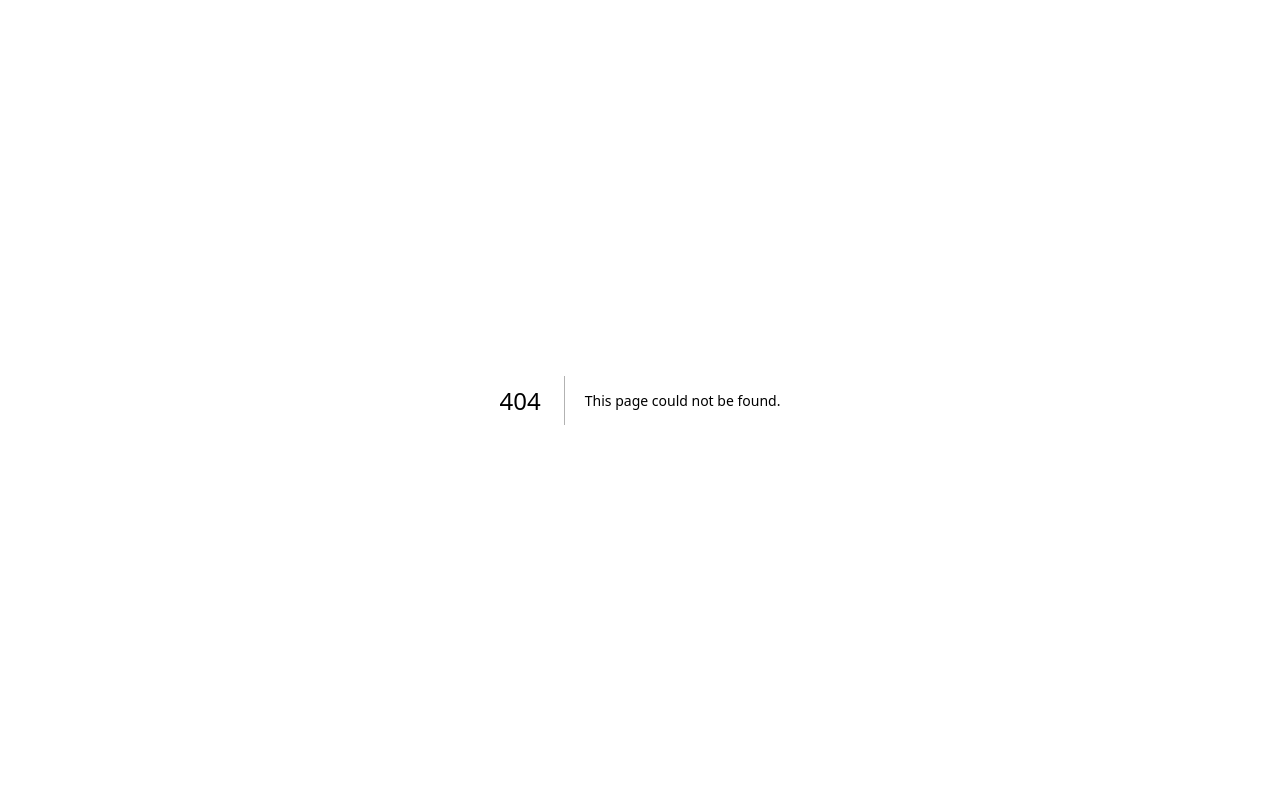
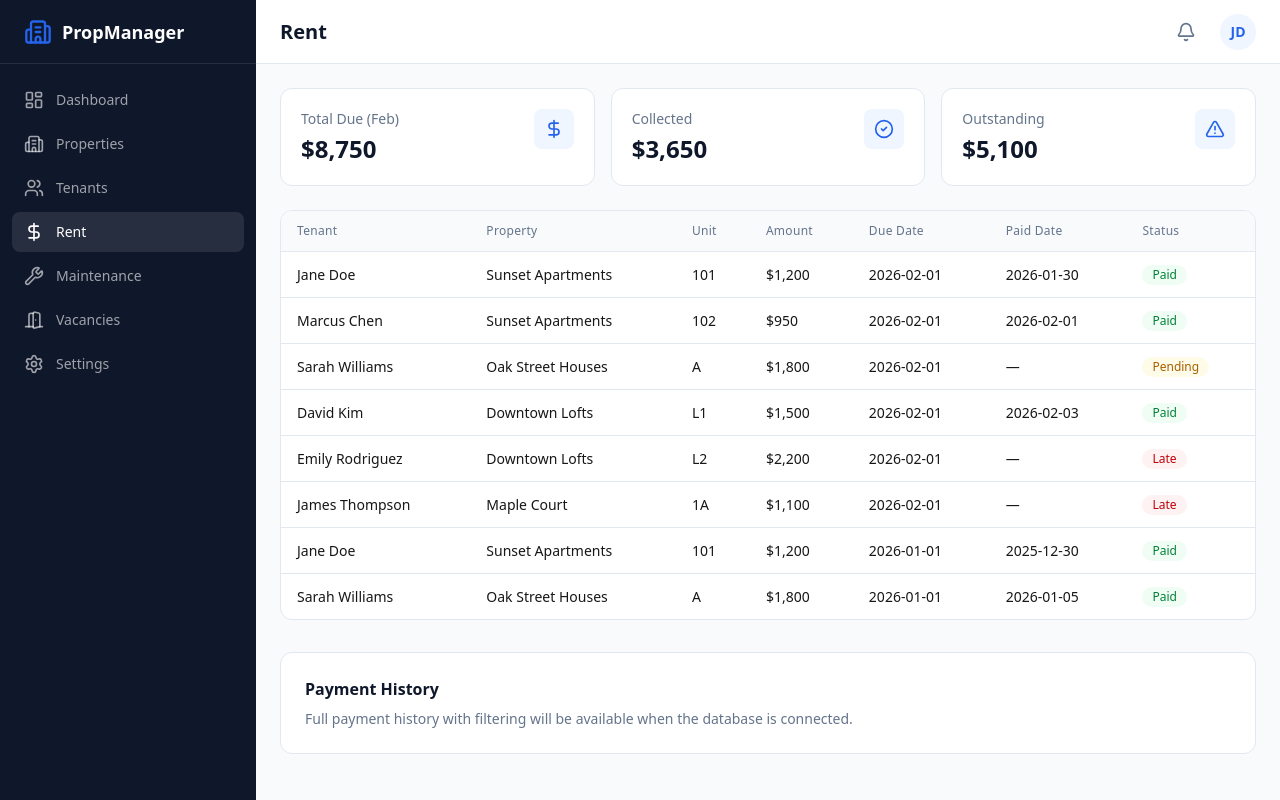
Before and after one commit to NowaisirAlam/rental-management, a Next.js app: page /landlord/rent in a window 1280 px wide. Before the commit this address had no page. Built offline with nearby package versions, Linux system fonts and the light colour scheme.

Commit message:
feat:rent page

```diff
--- /dev/null
+++ b/src/app/(landlord)/landlord/rent/page.tsx
@@ -0,0 +1,84 @@
+import { TopBar } from "@/components/landlord/topbar";
+import { StatsCard } from "@/components/landlord/stats-card";
+import { DataTable } from "@/components/landlord/data-table";
+import { StatusBadge } from "@/components/landlord/status-badge";
+import { DollarSign, CheckCircle2, AlertTriangle } from "lucide-react";
+import { mockRentPayments } from "@/lib/mock/landlord";
+
+const columns = [
+  { key: "tenantName", label: "Tenant" },
+  { key: "propertyName", label: "Property" },
+  { key: "unitNumber", label: "Unit" },
+  { key: "displayAmount", label: "Amount" },
+  { key: "dueDate", label: "Due Date" },
+  { key: "paidDate", label: "Paid Date" },
+  { key: "status", label: "Status" },
+];
+
+export default function RentPage() {
+  // TODO: Fetch from API instead of mock data
+  const currentMonth = mockRentPayments.filter(
+    (p) => p.periodLabel === "February 2026"
+  );
+
+  const totalDue = currentMonth.reduce((sum, p) => sum + p.amount, 0);
+  const collected = currentMonth
+    .filter((p) => p.status === "PAID")
+    .reduce((sum, p) => sum + p.amount, 0);
+  const outstanding = totalDue - collected;
+
+  const rows = mockRentPayments.map((p) => ({
+    ...p,
+    displayAmount: `$${p.amount.toLocaleString()}`,
+    paidDate: p.paidDate ?? "—",
+  }));
+
+  return (
+    <>
+      <TopBar title="Rent" />
+      <main className="p-6">
+        {/* Summary cards */}
+        <div className="mb-6 grid grid-cols-1 gap-4 sm:grid-cols-3">
+          <StatsCard
+            label="Total Due (Feb)"
+            value={`$${totalDue.toLocaleString()}`}
+            icon={<DollarSign className="h-5 w-5" />}
+          />
+          <StatsCard
+            label="Collected"
+            value={`$${collected.toLocaleString()}`}
+            icon={<CheckCircle2 className="h-5 w-5" />}
+          />
+          <StatsCard
+            label="Outstanding"
+            value={`$${outstanding.toLocaleString()}`}
+            icon={<AlertTriangle className="h-5 w-5" />}
+          />
+        </div>
+
+        {/* Payments table */}
+        <DataTable
+          columns={columns}
+          data={rows}
+          renderCell={(key, value) => {
+            if (key === "status") {
+              return <StatusBadge status={value as string} variant="payment" />;
+            }
+            return String(value ?? "—");
+          }}
+        />
+
+        {/* TODO: Payment history section with date range filter */}
+        <div className="mt-8 rounded-xl border border-border bg-white p-6">
+          <h2 className="text-base font-semibold text-accent">
+            Payment History
+          </h2>
+          <p className="mt-2 text-sm text-muted">
+            Full payment history with filtering will be available when the
+            database is connected.
+          </p>
+        </div>
+      </main>
+    </>
+  );
+}
```
